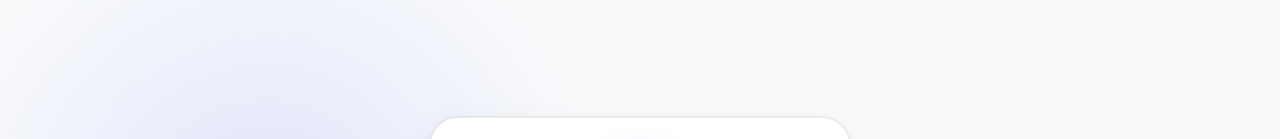
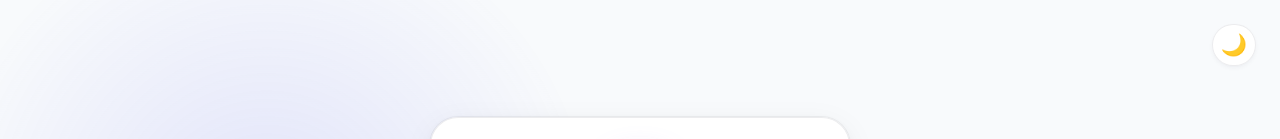
Before and after one commit to amackpro/VibeStock, a Svelte app in the folder desktop/: page / in a window 1280 px wide. Shown: the top 139 px of the page. Built offline with nearby package versions, Linux system fonts and the light colour scheme.

Commit message:
feat(ui): add theme toggle button to login screen

```diff
--- a/desktop/src/routes/Login.svelte
+++ b/desktop/src/routes/Login.svelte
@@ -6,6 +6,7 @@
   import { api }       from '../lib/api.js';
   import { authStore } from '../stores/auth.js';
   import { toast }     from '../stores/toast.js';
+  import { themeStore } from '../stores/theme.js';
 
   let isRegisterMode = false;
   let username = '';
@@ -53,6 +54,11 @@
 
 <!-- Full-screen login with animated gradient mesh background -->
 <div class="login-screen">
+  <!-- Theme Toggle -->
+  <button class="theme-toggle top-right" on:click={themeStore.toggle} title="Toggle Dark/Light Mode">
+    {$themeStore === 'dark' ? '☀️' : '🌙'}
+  </button>
+
   <!-- Decorative blobs -->
   <div class="blob blob-1"></div>
   <div class="blob blob-2"></div>
@@ -166,6 +172,17 @@
     position: relative; overflow: hidden;
   }
 
+  .theme-toggle.top-right {
+    position: absolute; top: var(--space-6); right: var(--space-6); z-index: 10;
+    background: var(--glass-card); border: 1px solid var(--border-glass);
+    cursor: pointer; font-size: 1.5rem; padding: var(--space-2);
+    border-radius: var(--radius-full); box-shadow: var(--shadow-sm);
+    color: var(--text-secondary); transition: all var(--transition-fast);
+  }
+  .theme-toggle.top-right:hover {
+    color: var(--text-primary); transform: scale(1.1); background: var(--glass-hover);
+  }
+
   /* Animated ethereal background blobs - Toned Down & GPU Optimized */
   .blob {
     position: absolute; border-radius: 50%;
```
